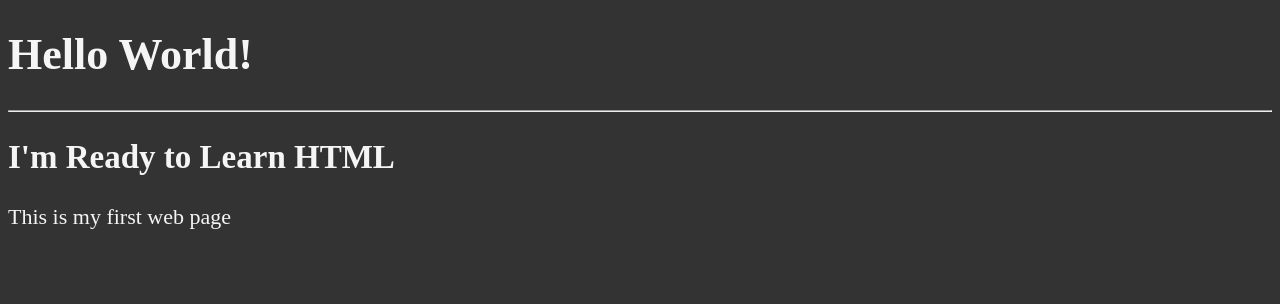
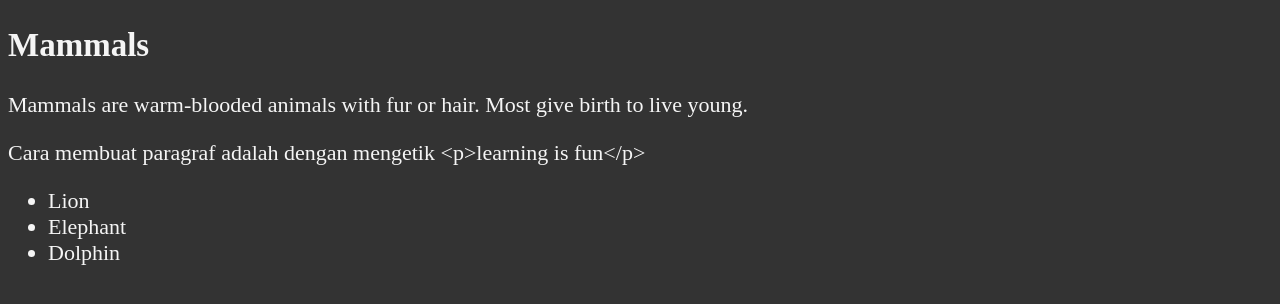
Before and after one commit to herukurniawan17/html_full_cources_freecodecamp, a plain HTML site: page index.html in a window 1280 px wide. Drawn offline with Linux system fonts and the light colour scheme.

Commit message:
add meta property and learn about SEO

```diff
--- a/index.html
+++ b/index.html
@@ -6,16 +6,31 @@
     <title>My Second Html</title>
     <meta name="author" content="Heru kurniawan">
     <meta name="Description" content="This page contains all the things I am learning how to create as I learn HTML.">
+    <meta property="og:title" content="This page contains all the things I am learning how to create as I learn HTML.">
     <link rel="icon" href="html5.png" type="image/x-icon">
    <link rel="stylesheet" href="main.css">
 </head>
 
-<!-- finish lead about element head -->
+<!-- finish all about element the head and add meta property -->
 
 <body>
-    <h1>Hello World!</h1>
-    <hr>
-    <h2>I'm Ready to Learn HTML</h2>
-    <p>This is my first web page</p>
+   <section>
+  <h2>Mammals</h2>
+ <div>
+    <p>
+    Mammals are warm-blooded animals with fur or hair. Most give birth to live
+    young.
+    </p>
+    <p>Cara membuat paragraf adalah dengan mengetik &lt;p&gt;learning is fun&lt;/p&gt;</p>
+  </div>
+  <ul>
+    <li>Lion</li>
+    <li>Elephant</li>
+    <li>Dolphin</li>
+  </ul>
+</section>
+<script>
+    alert("Welcome to freeCodeCamp");
+  </script>
 </body>
 </html>
```
